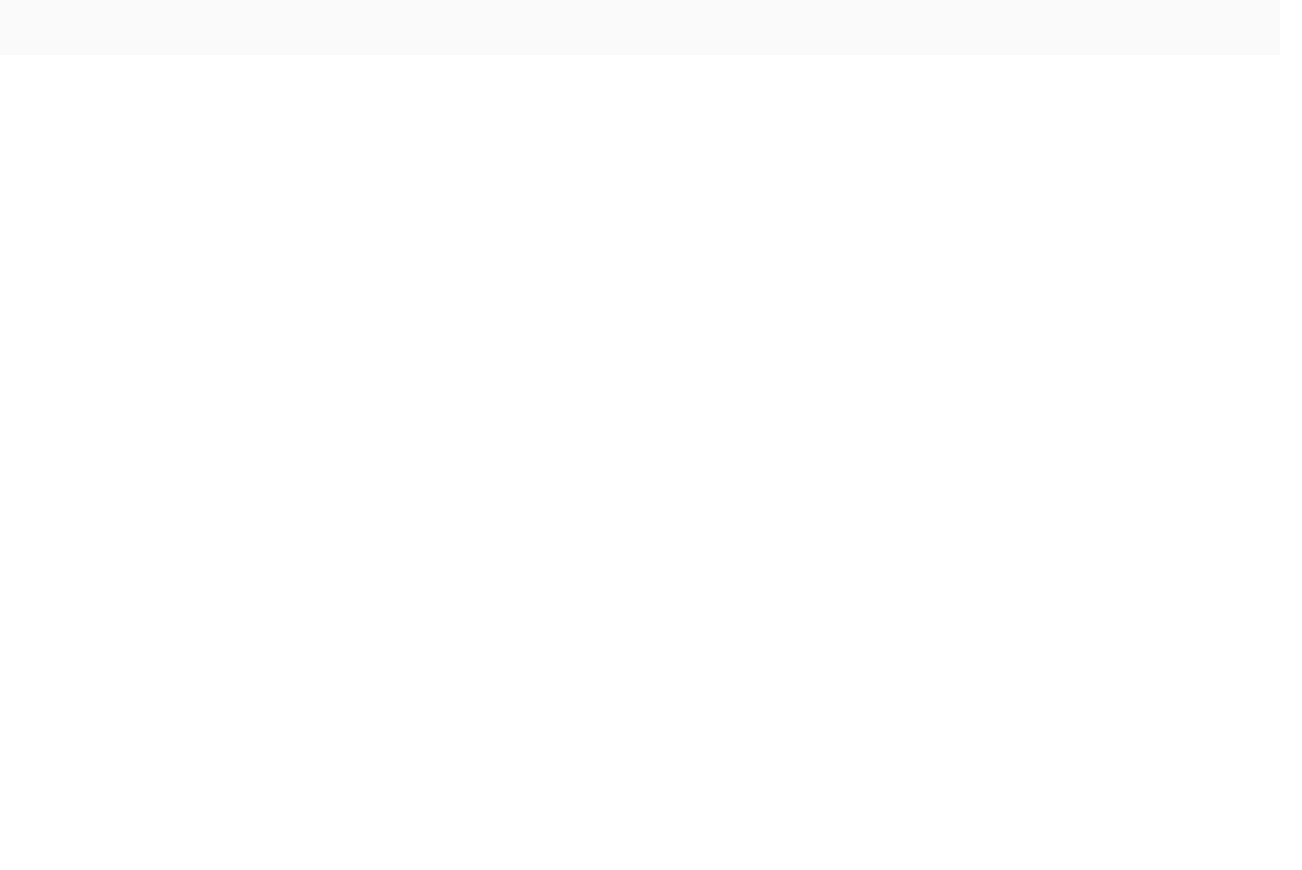
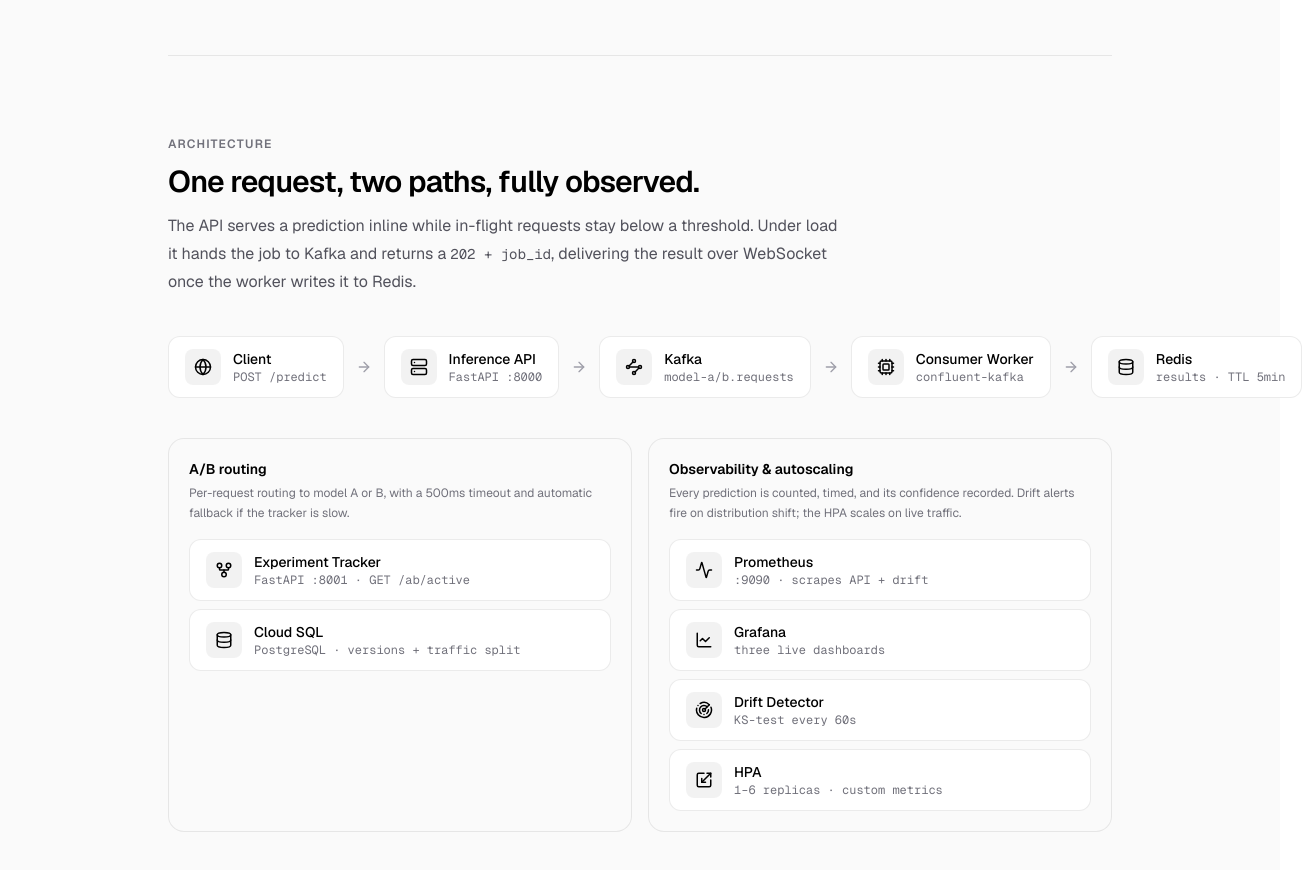
Before and after one commit to MenaceHecker/InferGrid-Demo, a Next.js app: page / in a window 1280 px wide. Shown: the part 780-1650 px from the top of the page, 1302 px wide, since content can reach past the window. Before the commit the page ends 835 px from the top, so only its background shows below. Built offline with nearby package versions, Linux system fonts and the light colour scheme.

Commit message:
Added architecture section to demo homepage

```diff
--- /dev/null
+++ b/app/Architecture.tsx
@@ -0,0 +1,169 @@
+"use client";
+
+import { motion } from "motion/react";
+import {
+  Activity,
+  ArrowDown,
+  ArrowRight,
+  Cpu,
+  Database,
+  GitFork,
+  Globe,
+  LineChart,
+  Radar,
+  Scaling,
+  Server,
+  Waypoints,
+  type LucideIcon,
+} from "lucide-react";
+
+type Node = {
+  icon: LucideIcon;
+  title: string;
+  meta: string;
+};
+
+const requestPath: Node[] = [
+  { icon: Globe, title: "Client", meta: "POST /predict" },
+  { icon: Server, title: "Inference API", meta: "FastAPI :8000" },
+  { icon: Waypoints, title: "Kafka", meta: "model-a/b.requests" },
+  { icon: Cpu, title: "Consumer Worker", meta: "confluent-kafka" },
+  { icon: Database, title: "Redis", meta: "results · TTL 5min" },
+];
+
+const control: Node[] = [
+  { icon: GitFork, title: "Experiment Tracker", meta: "FastAPI :8001 · GET /ab/active" },
+  { icon: Database, title: "Cloud SQL", meta: "PostgreSQL · versions + traffic split" },
+];
+
+const observability: Node[] = [
+  { icon: Activity, title: "Prometheus", meta: ":9090 · scrapes API + drift" },
+  { icon: LineChart, title: "Grafana", meta: "three live dashboards" },
+  { icon: Radar, title: "Drift Detector", meta: "KS-test every 60s" },
+  { icon: Scaling, title: "HPA", meta: "1–6 replicas · custom metrics" },
+];
+
+const fadeUp = {
+  hidden: { opacity: 0, y: 16 },
+  show: { opacity: 1, y: 0, transition: { duration: 0.4 } },
+};
+
+function NodeCard({ node }: { node: Node }) {
+  const Icon = node.icon;
+  return (
+    <div className="flex flex-1 items-center gap-3 rounded-xl border border-black/[.08] bg-white px-4 py-3 dark:border-white/[.1] dark:bg-zinc-950">
+      <span className="grid size-9 shrink-0 place-items-center rounded-lg bg-black/[.05] text-black dark:bg-white/[.08] dark:text-zinc-100">
+        <Icon className="size-[18px]" />
+      </span>
+      <div className="min-w-0">
+        <p className="truncate text-sm font-medium text-black dark:text-zinc-50">
+          {node.title}
+        </p>
+        <p className="truncate font-mono text-xs text-zinc-500 dark:text-zinc-400">
+          {node.meta}
+        </p>
+      </div>
+    </div>
+  );
+}
+
+function Connector() {
+  return (
+    <div
+      aria-hidden
+      className="flex shrink-0 items-center justify-center text-zinc-400 dark:text-zinc-600"
+    >
+      <ArrowDown className="size-4 md:hidden" />
+      <ArrowRight className="hidden size-4 md:block" />
+    </div>
+  );
+}
+
+function Panel({
+  label,
+  caption,
+  nodes,
+}: {
+  label: string;
+  caption: string;
+  nodes: Node[];
+}) {
+  return (
+    <motion.div
+      variants={fadeUp}
+      className="flex flex-col gap-4 rounded-2xl border border-black/[.08] bg-zinc-50/60 p-5 dark:border-white/[.1] dark:bg-white/[.02]"
+    >
+      <div>
+        <h3 className="text-sm font-semibold text-black dark:text-zinc-50">
+          {label}
+        </h3>
+        <p className="mt-1 text-xs leading-5 text-zinc-500 dark:text-zinc-400">
+          {caption}
+        </p>
+      </div>
+      <div className="flex flex-col gap-2">
+        {nodes.map((n) => (
+          <NodeCard key={n.title} node={n} />
+        ))}
+      </div>
+    </motion.div>
+  );
+}
+
+export function Architecture() {
+  return (
+    <motion.section
+      id="architecture"
+      initial="hidden"
+      whileInView="show"
+      viewport={{ once: true, amount: 0.15 }}
+      variants={{ show: { transition: { staggerChildren: 0.08 } } }}
+      className="flex w-full flex-col gap-10 border-t border-black/[.08] py-20 dark:border-white/[.1]"
+    >
+      <motion.div variants={fadeUp} className="flex flex-col gap-3">
+        <span className="text-xs font-semibold uppercase tracking-widest text-zinc-500">
+          Architecture
+        </span>
+        <h2 className="max-w-2xl text-3xl font-semibold tracking-tight text-black dark:text-zinc-50">
+          One request, two paths, fully observed.
+        </h2>
+        <p className="max-w-2xl leading-7 text-zinc-600 dark:text-zinc-400">
+          The API serves a prediction inline while in-flight requests stay below
+          a threshold. Under load it hands the job to Kafka and returns a{" "}
+          <span className="font-mono text-sm">202 + job_id</span>, delivering the
+          result over WebSocket once the worker writes it to Redis.
+        </p>
+      </motion.div>
+
+      {/* Primary request path */}
+      <motion.div
+        variants={fadeUp}
+        className="flex flex-col items-stretch gap-3 md:flex-row md:items-center"
+      >
+        {requestPath.map((node, i) => (
+          <div
+            key={node.title}
+            className="flex flex-col items-stretch gap-3 md:flex-1 md:flex-row md:items-center"
+          >
+            <NodeCard node={node} />
+            {i < requestPath.length - 1 && <Connector />}
+          </div>
+        ))}
+      </motion.div>
+
+      {/* Supporting planes */}
+      <div className="grid gap-4 md:grid-cols-2">
+        <Panel
+          label="A/B routing"
+          caption="Per-request routing to model A or B, with a 500ms timeout and automatic fallback if the tracker is slow."
+          nodes={control}
+        />
+        <Panel
+          label="Observability & autoscaling"
+          caption="Every prediction is counted, timed, and its confidence recorded. Drift alerts fire on distribution shift; the HPA scales on live traffic."
+          nodes={observability}
+        />
+      </div>
+    </motion.section>
+  );
+}
--- a/app/page.tsx
+++ b/app/page.tsx
@@ -1,5 +1,6 @@
 import { ThemeToggle } from "@/components/theme-toggle";
 import { Hero } from "./Hero";
+import { Architecture } from "./Architecture";
 
 export default function Home() {
   return (
@@ -14,8 +15,11 @@ export default function Home() {
           </span>
           <ThemeToggle />
         </header>
-        <main className="flex flex-1 items-center py-16 sm:py-24">
-          <Hero />
+        <main>
+          <section className="py-16 sm:py-24">
+            <Hero />
+          </section>
+          <Architecture />
         </main>
       </div>
     </div>
```
